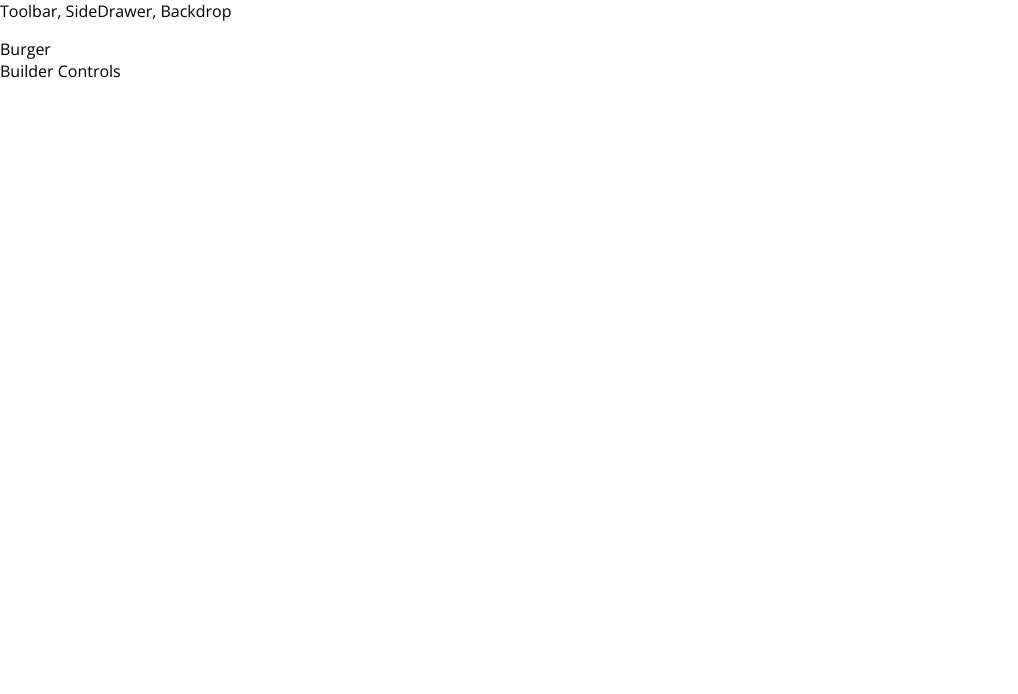
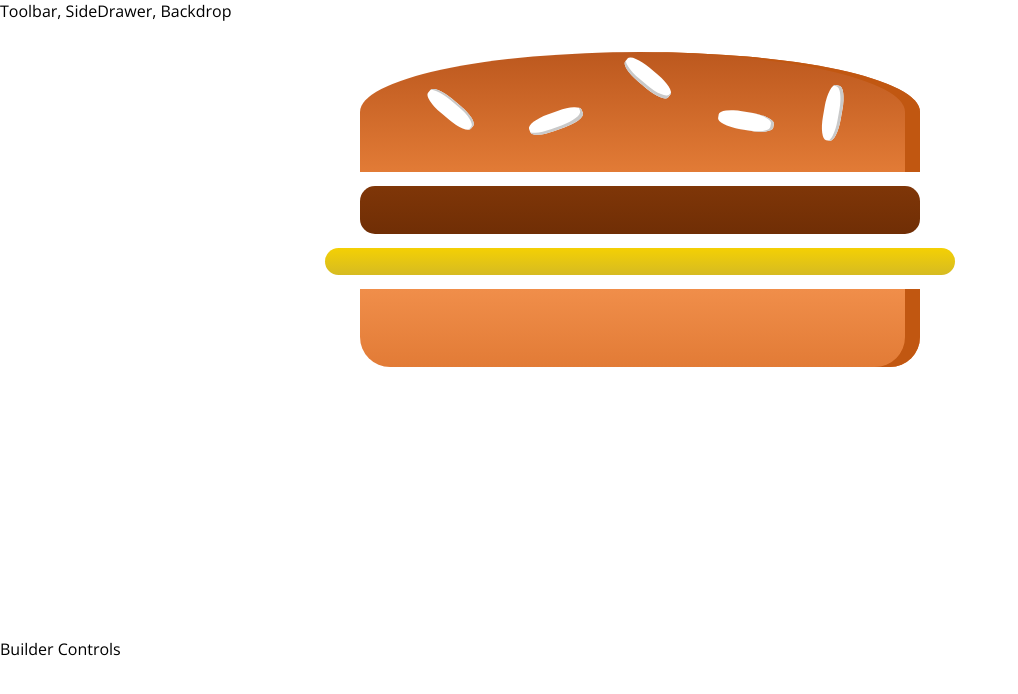
Before and after one commit to curm90/burger-builder, a React (Create React App) app: page / in a window 1280 px wide. Shown: the top 694 px of the page, without its empty margins (0-1018 px from the left). Built offline with nearby package versions, Linux system fonts and the light colour scheme.

Commit message:
get burger rendering

```diff
--- a/src/components/Burger/Burger.js
+++ b/src/components/Burger/Burger.js
@@ -0,0 +1,16 @@
+import React from 'react';
+import Ingredient from './Ingredient/Ingredient';
+import styles from './Burger.module.css';
+
+const Burger = (props) => {
+  return (
+    <div className={styles.Burger}>
+      <Ingredient type='bread-top' />
+      <Ingredient type='meat' />
+      <Ingredient type='cheese' />
+      <Ingredient type='bread-bottom' />
+    </div>
+  );
+};
+
+export default Burger;
--- /dev/null
+++ b/src/components/Burger/Burger.module.css
@@ -0,0 +1,30 @@
+.Burger {
+  width: 100%;
+  margin: 0 auto;
+  height: 250px;
+  overflow: scroll;
+  text-align: center;
+  font-weight: bold;
+  font-size: 1.2rem;
+}
+
+@media (min-width: 500px) and (min-height: 400px) {
+  .Burger {
+    width: 350px;
+    height: 300px;
+  }
+}
+
+@media (min-width: 500px) and (min-height: 401px) {
+  .Burger {
+    width: 450px;
+    height: 400px;
+  }
+}
+
+@media (min-width: 1000px) and (min-height: 700px) {
+  .Burger {
+    width: 700px;
+    height: 600px;
+  }
+}
--- a/src/components/Burger/Ingredients/Ingredients.js
+++ b/src/components/Burger/Ingredient/Ingredient.js
@@ -1,6 +1,6 @@
 import React, { Component } from 'react';
 import PropTypes from 'prop-types';
-import styles from './Ingreidents.module.css';
+import styles from './Ingreident.module.css';
 
 class Ingredient extends Component {
   render() {
@@ -8,7 +8,7 @@ class Ingredient extends Component {
 
     switch (this.props.type) {
       case 'bread-bottom':
-        ingredient = <div>className={styles.BreadBottom}</div>;
+        ingredient = <div className={styles.BreadBottom}></div>;
         break;
       case 'bread-top':
         ingredient = (
--- a/src/containers/BurgerBuilder/BurgerBuilder.js
+++ b/src/containers/BurgerBuilder/BurgerBuilder.js
@@ -1,11 +1,12 @@
 import React, { Component } from 'react';
+import Burger from '../../components/Burger/Burger';
 import Aux from '../../hoc/Aux';
 
 class BurgerBuilder extends Component {
   render() {
     return (
       <Aux>
-        <div>Burger</div>
+        <Burger />
         <div>Builder Controls</div>
       </Aux>
     );
```
Also changed, not shown: src/components/Burger/Ingredient/Ingreident.module.css (renamed from src/components/Burger/Ingredients/Ingreidents.module.css).
